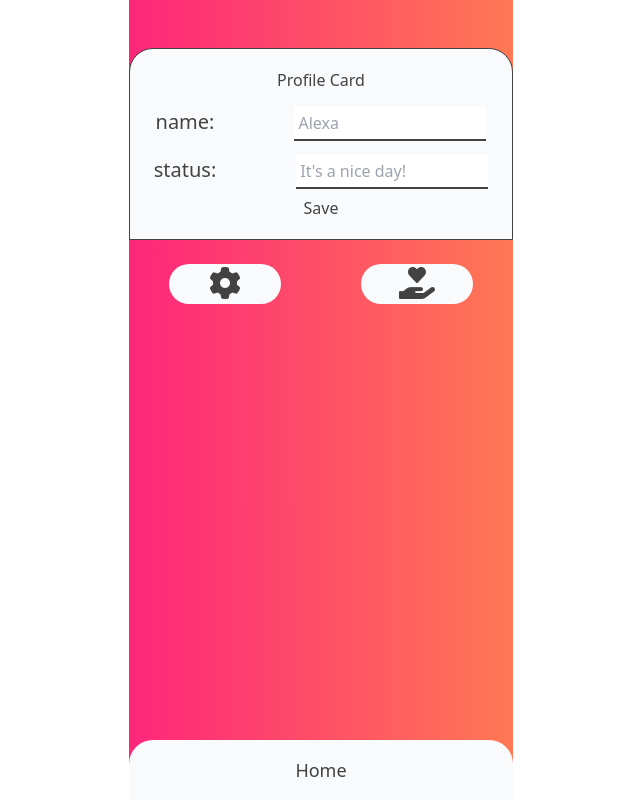
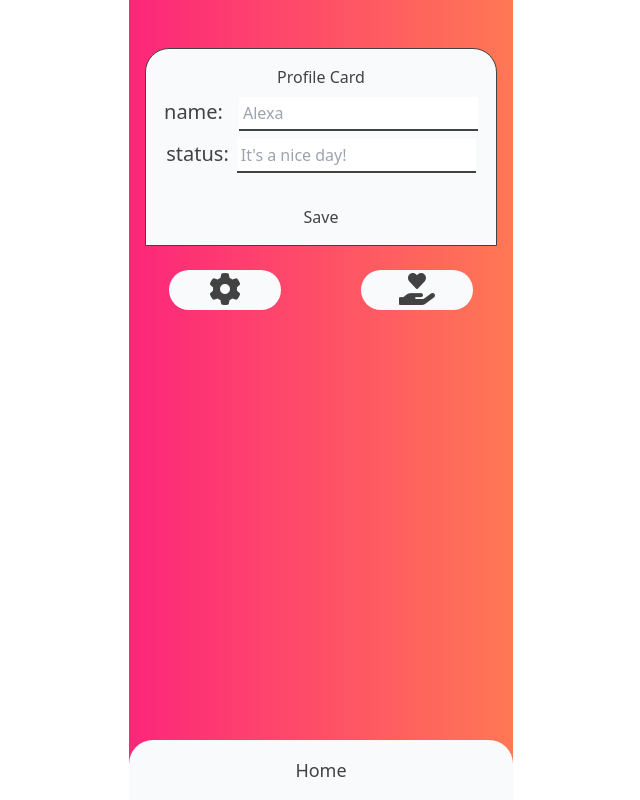
Before and after one commit to u-s-c-l/i-t-t-w-s-d, a React (Create React App) app: page /userprofile in a window 1280 px wide. Shown: the whole page, without its empty margins (319-959 px from the left). Built offline with nearby package versions, Linux system fonts and the light colour scheme; no server answers.

Commit message:
edited the edit profile

```diff
--- a/src/components/Edit/index.js
+++ b/src/components/Edit/index.js
@@ -7,11 +7,11 @@ const Edit = ({ onSubmit, children }) => {
       <form
         onSubmit={onSubmit}
         aria-label="name-status-form"
-        className="p-4 flex flex-col items-center border border-tblack font-extralight p-1 mt-4 w-full h-48 bg-slate-50 w-full flex justify-around rounded-tl-3xl rounded-tr-3xl max-w-sm  "
+        className="p-4 flex flex-col items-center border border-tblack font-extralight mt-4   bg-slate-50  justify-around rounded-tl-3xl rounded-tr-3xl max-w-sm m-4  "
       >
         <h1>Profile Card</h1>
         {children}
-        <button type="submit" className="save">
+        <button type="submit" className="save mt-8">
           Save{" "}
         </button>
       </form>
--- a/src/components/Name/index.js
+++ b/src/components/Name/index.js
@@ -3,10 +3,10 @@ import PropTypes from "prop-types";
 
 const Name = ({ onChange, value }) => {
   return (
-    <div className="field ">
+    <div className="field mx-auto max-w-fit">
       <label
         htmlFor="name"
-        className="text-xl mr-20 font-light"
+        className="text-xl mr-4 font-light"
         aria-label="name-field"
       >
         name:
@@ -20,7 +20,7 @@ const Name = ({ onChange, value }) => {
         value={value}
         placeholder="Alexa"
         required
-        className="peer border-b-2 border-tblack font-extralight p-1 mt-2 w-48 focus:outline-none focus:border-green-500 focus:invalid:border-tpink"
+        className="peer border-b-2 border-tblack font-extralight p-1 mt-2  focus:outline-none focus:border-green-500 focus:invalid:border-tpink"
       />
     </div>
   );
--- a/src/components/Status/index.js
+++ b/src/components/Status/index.js
@@ -3,11 +3,11 @@ import PropTypes from "prop-types";
 
 const Status = ({ onChange, value }) => {
   return (
-    <div className="field">
+    <div className="field mx-auto max-w-fit">
       <label
         htmlFor="status"
         aria-label="status-field"
-        className="text-xl mr-20 font-light"
+        className="text-xl mr-2 font-light"
       >
         status:
       </label>
@@ -20,7 +20,7 @@ const Status = ({ onChange, value }) => {
         value={value}
         placeholder="It's a nice day!"
         required
-        className="peer border-b-2 border-tblack font-extralight p-1 mt-2 w-48 focus:outline-none focus:border-green-500 focus:invalid:border-tpink"
+        className="peer border-b-2 border-tblack font-extralight p-1 mt-2 focus:outline-none focus:border-green-500 focus:invalid:border-tpink"
       />
     </div>
   );
--- a/src/pages/UserProfile/index.js
+++ b/src/pages/UserProfile/index.js
@@ -34,7 +34,7 @@ const UserProfile = () => {
 
   return (
     <>
-      <p className="text-2xl mr-18 font-light p-4 flex flex-col items-center">
+      <p className="text-2xl mr-18 font-light p-4 flex flex-col items-center ">
         {!!currentUser && currentUser.username}
       </p>
       {active === "edit" ? (
```
